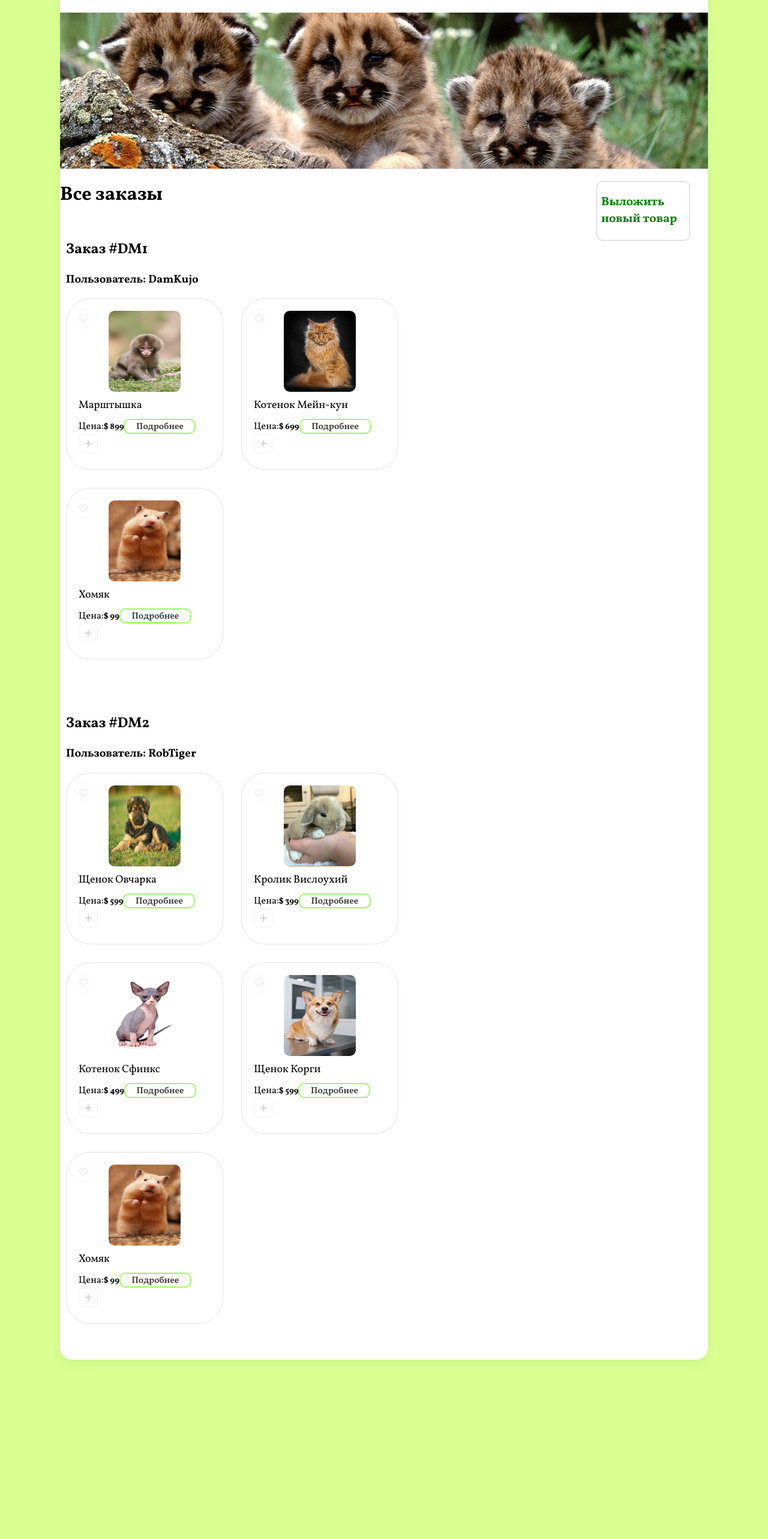
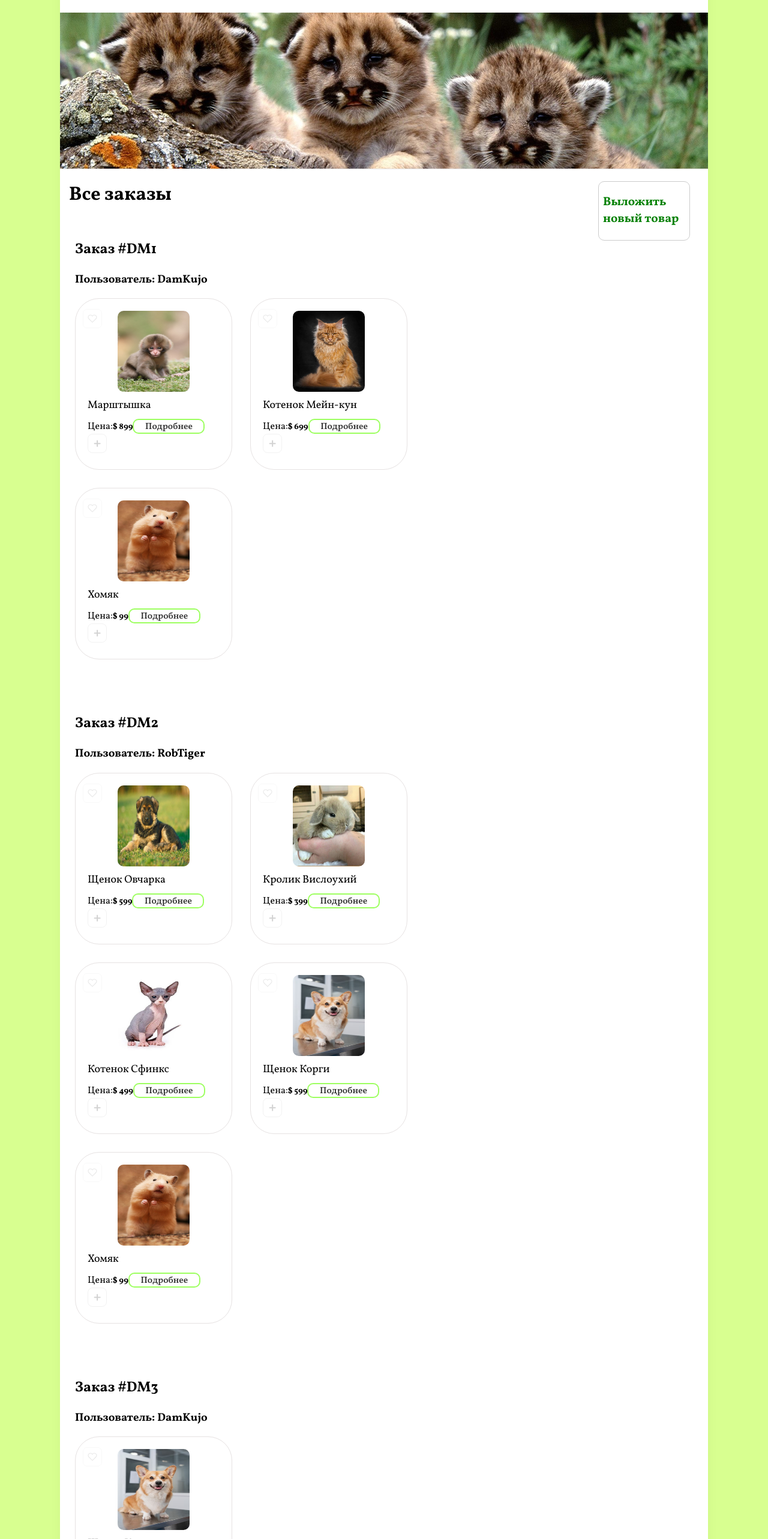
Before and after one commit to DamKujo/Web_zooshop_Cute_friend, a React (Create React App) app in the folder shop/: page /admin in a window 1280 px wide. Shown: the part 235-2800 px from the top of the page at 60% size. Before the commit the page ends 2551 px from the top, so only its background shows below. Built offline with nearby package versions, Linux system fonts and the light colour scheme; data requests are answered from the project's data file.

Commit message:
project done (almost)

```diff
--- a/shop/src/App.js
+++ b/shop/src/App.js
@@ -98,6 +98,20 @@ function App() {
     }
   }
 
+  const addNewItems = async (obj) => {
+    try{
+      if(items.find((item) => item.desc === obj.desc)){
+        alert('Ошибка добавления товара! Такой товар уже есть')
+      } else {
+        axios.post('http://localhost:3001/items', obj);
+        setItems((prev) => [...prev, obj]);
+      }
+    } catch (error) {
+      alert('error with app function');
+      console.log(error);
+    }
+  }
+
   const onAddToCart = (obj) => {
     if(cartItems.find((item) => Number(item.id) === Number(obj.id))){
       axios.delete(`http://localhost:3001/cart/${obj.id}`);
@@ -132,7 +146,7 @@ function App() {
   }
 
   return (
-    <AppContext.Provider value={{items, cartItems, favorites, isItemAdded, onAddToFavorite, setCartOpened, setCartItems, onAddToCart, isLoggedIn, setIsLoggedIn, usersLogIn, usersRegIn, userLive, users}}>
+    <AppContext.Provider value={{items, cartItems, favorites, isItemAdded, onAddToFavorite, setCartOpened, setCartItems, onAddToCart, isLoggedIn, setIsLoggedIn, usersLogIn, usersRegIn, userLive, users, addNewItems}}>
       <div className="wrapper clear">
       <Drawer items={cartItems} onClose={() => setCartOpened(false)} onRemove={onRemoveItem} opened={cartOpened} />
       <Header onClickCart={() => setCartOpened(true)}/>
--- a/shop/src/components/UserData.jsx
+++ b/shop/src/components/UserData.jsx
@@ -7,7 +7,6 @@ function UserData () {
 
     const {userLive} = React.useContext(AppContext);
     const [userNow, setUserNow] = React.useState([]);
-    const [isLoading, setIsLoading] = React.useState(true);
 
     React.useEffect(() => {
         const fetchOrders = async () => {
@@ -15,7 +14,6 @@ function UserData () {
             const { data: usersData } = await axios.get('http://localhost:3001/users');
             const usersNeed = usersData.find(({login}) => login === userLive);
             setUserNow(usersNeed);
-            setIsLoading(false);
           } catch (error) {
             alert("Ошибка, повторите попытку позже");
             console.log(error);
--- a/shop/src/pages/auth/login/index.jsx
+++ b/shop/src/pages/auth/login/index.jsx
@@ -33,7 +33,7 @@ function LoginPage() {
             <div className="main_form">
                 <form onSubmit={handleLogIn}>
                     <input placeholder="Login" type="text" value={login} onChange={(e) => setLogin(e.target.value)}/>
-                    <input placeholder="Password" type="password" value={password} required onChange={(e) => setPassword(e.target.value)}/>
+                    <input placeholder="Password" type="password" value={password} required minLength={5} onChange={(e) => setPassword(e.target.value)}/>
                     <button type="submit"><span className="cat-paw">Войти <img width={20} src="./../images/cat-paw.png"/></span></button>
                     <p>Оу, вы еще не создали аккаунт? <Link to={ '/register'}><b>Регистрация</b></Link></p>
                 </form>
--- a/shop/src/pages/auth/registr/index.jsx
+++ b/shop/src/pages/auth/registr/index.jsx
@@ -40,9 +40,9 @@ const RegisterPage = () => {
                 <form onSubmit={handleRegIn}>
                     <input placeholder="Имя" type="text" value={firstName} onChange={(e) => setUserFirstName(e.target.value)}/>
                     <input placeholder="Фамилия" type="text" value={lastName} onChange={(e) => setUserLastName(e.target.value)}/>
-                    <input placeholder="Email" type="text" value={email} onChange={(e) => setUserEmail(e.target.value)}/>
+                    <input placeholder="Email" type="email" value={email} onChange={(e) => setUserEmail(e.target.value)}/>
                     <input placeholder="Login"type="text" value={login} onChange={(e) => setUserLogin(e.target.value)}/>
-                    <input placeholder="Password"type="password" required value={password} onChange={(e) => setUserPassword(e.target.value)}/>
+                    <input placeholder="Password"type="password" required value={password} minLength={5} maxLength={10} onChange={(e) => setUserPassword(e.target.value)}/>
                     <button type="submit"><span className="cat-paw">Регистрация <img width={20} src="./../images/cat-paw.png"/></span></button>
                     <p>Так у вас уже есть аккаунт? <Link to={'/login'}><b>Авторизация</b></Link></p>
                 </form>
--- a/shop/src/pages/cabinet/AdminCabinet.jsx
+++ b/shop/src/pages/cabinet/AdminCabinet.jsx
@@ -2,10 +2,18 @@ import React from "react";
 import Card from "../../components/Card";
 import axios from "axios";
 import styles from "./Cabinets.module.scss";
+import { CardModal } from "../../components/CardModal/CardModal";
+import AppContext from "../../context";
 
 export default function AdminCabinet(){
+  const {addNewItems} = React.useContext(AppContext);
   const [allUsers, setAllUsers] = React.useState([]);
   const [isLoading, setIsLoading] = React.useState(true);
+  const [modalIsOpen, setModalIsOpen] = React.useState(false);
+  const [nameCart, setNameCart] = React.useState('');
+  const [descCart, setDescCart] = React.useState('');
+  const [priceCart, setPriceCart] = React.useState();
+  const [imageCart, setImageCart] = React.useState('');
 
   React.useEffect(() => {
       const fetchOrders = async () => {
@@ -36,6 +44,37 @@ export default function AdminCabinet(){
 
       fetchOrders();
       }, []);
+
+    const fileRef = React.createRef();
+
+    const nameFile = (e) => {
+      let file = fileRef.current.value;
+      let nameOfFile = file.slice(12);
+      setImageCart(nameOfFile);
+    }
+
+    const item = {
+      name: nameCart,
+      desc: descCart,
+      price: Number(priceCart),
+      imageUrl: `./../images/items/${imageCart}`
+    }
+
+
+    const newItemsData = async (e) => {
+      try{
+        e.preventDefault();
+        if(!item.name || !item.desc || !item.price){
+          alert('Значения пусты!');
+        } else{
+          addNewItems(item);
+        }
+      } catch (error){
+        alert('Error! uncorrect post request');
+        console.log(error);
+      }
+    }
+
 
     return(
         <>
@@ -72,11 +111,24 @@ export default function AdminCabinet(){
                 }
             </div>
             <div className={styles.down}>
-                <div className={styles.button}>
+                <div onClick={() => setModalIsOpen(true)} className={styles.button}>
                     <h1>Выложить новый товар</h1>
                 </div>
             </div>
         </div>
+        <CardModal
+        isOpen={modalIsOpen}
+        onClose={() => setModalIsOpen(false)}
+        >
+          <form onSubmit={newItemsData}>
+            <h2>Создание нового товара</h2>
+            <input className={styles.newItems} placeholder="Название" type="text" value={nameCart} onChange={(e) => setNameCart(e.target.value)}/>
+            <textarea className={styles.newItems} placeholder="Описание" value={descCart} onChange={(e) => setDescCart(e.target.value)}></textarea>
+            <input className={styles.newItems} placeholder="Цена" type="number" value={priceCart} onChange={(e) => setPriceCart(e.target.value)}/>
+            <input className={styles.newItemsFile} type="file" onChange={nameFile} ref={fileRef}/>
+            <button className={styles.newItemsButton} type="submit">Отправить</button>
+          </form>
+        </CardModal>
 
         </>
     )
--- a/shop/src/pages/cabinet/Cabinets.module.scss
+++ b/shop/src/pages/cabinet/Cabinets.module.scss
@@ -23,6 +23,7 @@
 
 .allorders{
     width: 80%;
+    margin-left: 15px;
 }
 
 .down{
@@ -30,15 +31,55 @@
 }
 
 .button{
+    font-size: 10px;
+    color: green;
     display: block;
     margin: 20px 30px;
     padding: 7px;
     border: 1px solid #ccc;
     border-radius: 10px;
     cursor: pointer;
+    transition: 0.2s ease-in-out;
+
+    &:hover{
+        color: #fff;
+        background-color: green;
+    }
 }
 
-.button h1{
-    font-size: 20px;
-    color: green;
+.newItems:not([type="file"]) {
+  width: 90%;
+  padding: 10px 2%;
+  font-weight: 300;
+  margin-bottom: 15px;
+  border: 0;
+  background: rgb(163, 233, 160);
+  color: #fff;
+  outline: none;
+  font-size: 15px;
+
 }
+
+.newItemsFile{
+    margin-bottom: 15px;
+}
+
+.newItemsButton{
+    width: 90%;
+    padding: 10px 2%;
+    font-weight: 300;
+    margin-bottom: 10px;
+    border: 0;
+    background: rgb(163, 233, 160);
+    color: #fff;
+    outline: none;
+    font-size: 15px;
+    cursor: pointer;
+    transition: 0.3s;
+    border: 2px solid rgb(163, 233, 160);
+
+    &:hover{
+        color: rgb(75, 150, 0);
+        background-color: #fff;
+    }
+}
```
Also changed, not shown: shop/db.json (+21 -0 lines), shop/public/images/items/crokodile.jpg (added), shop/public/images/items/labrodor.jpg (added). Lines whose indentation alone changed are shown as unchanged.
